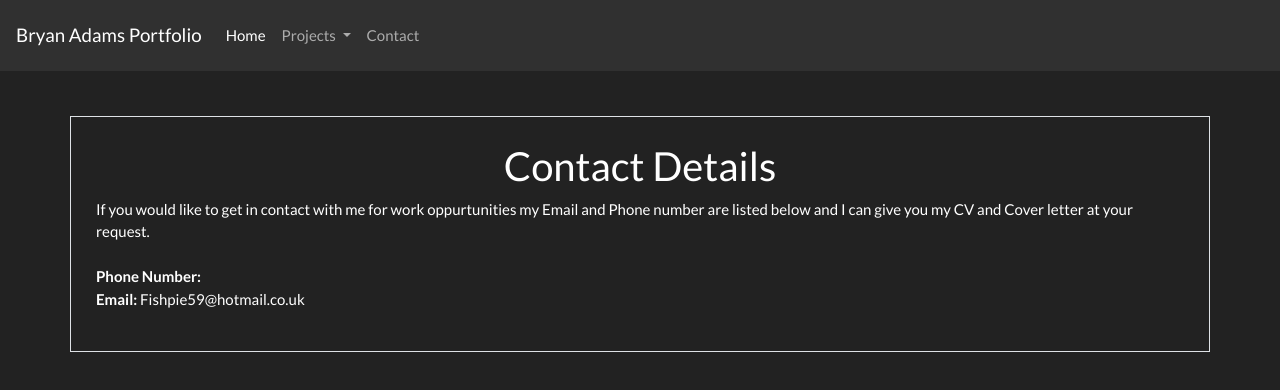
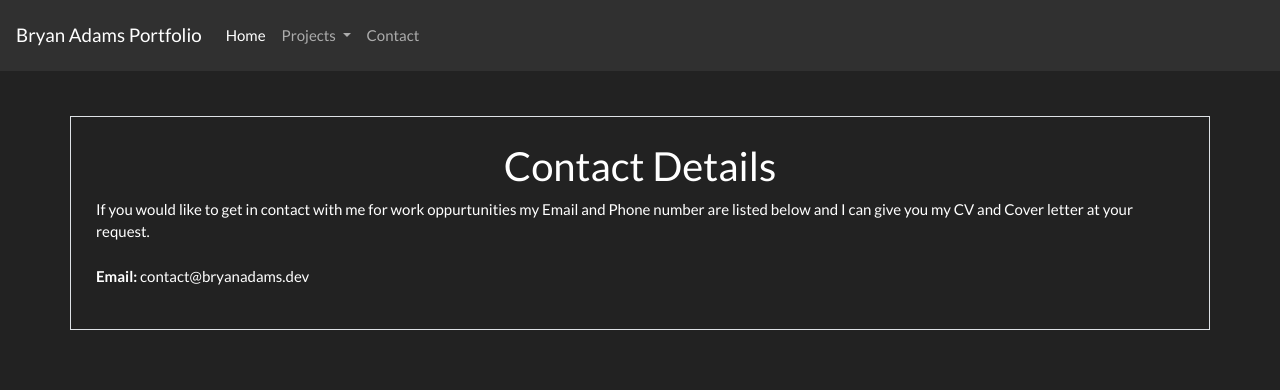
Before and after one commit to MrSlagovich/MrSlagovich.github.io, a plain HTML site: page Contact.html in a window 1280 px wide. Drawn offline with nearby package versions, Linux system fonts and the light colour scheme.

Commit message:
Update Contact.html

```diff
--- a/Contact.html
+++ b/Contact.html
@@ -86,9 +86,8 @@
       <h2 class="text-center">Contact Details</h2>
 
       <p class="text-left"> If you would like to get in contact with me for work oppurtunities my Email and Phone number
-        are listed below and I can give you my CV and Cover letter at your request.<br><br><span
-          class="font-weight-bold">Phone Number:</span> <br>
-        <span class="font-weight-bold">Email:</span> Fishpie59@hotmail.co.uk
+        are listed below and I can give you my CV and Cover letter at your request.<br><br>
+        <span class="font-weight-bold">Email:</span>  contact@bryanadams.dev
       </p>
     </div>
   </div>
```
